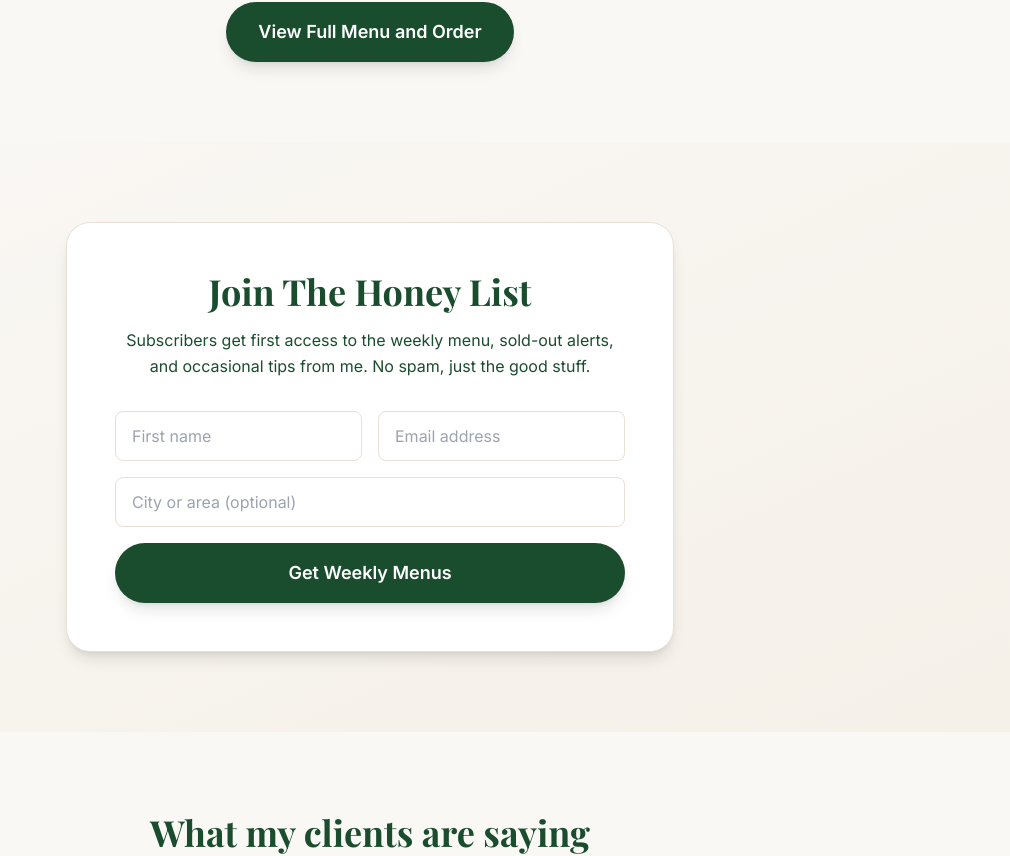
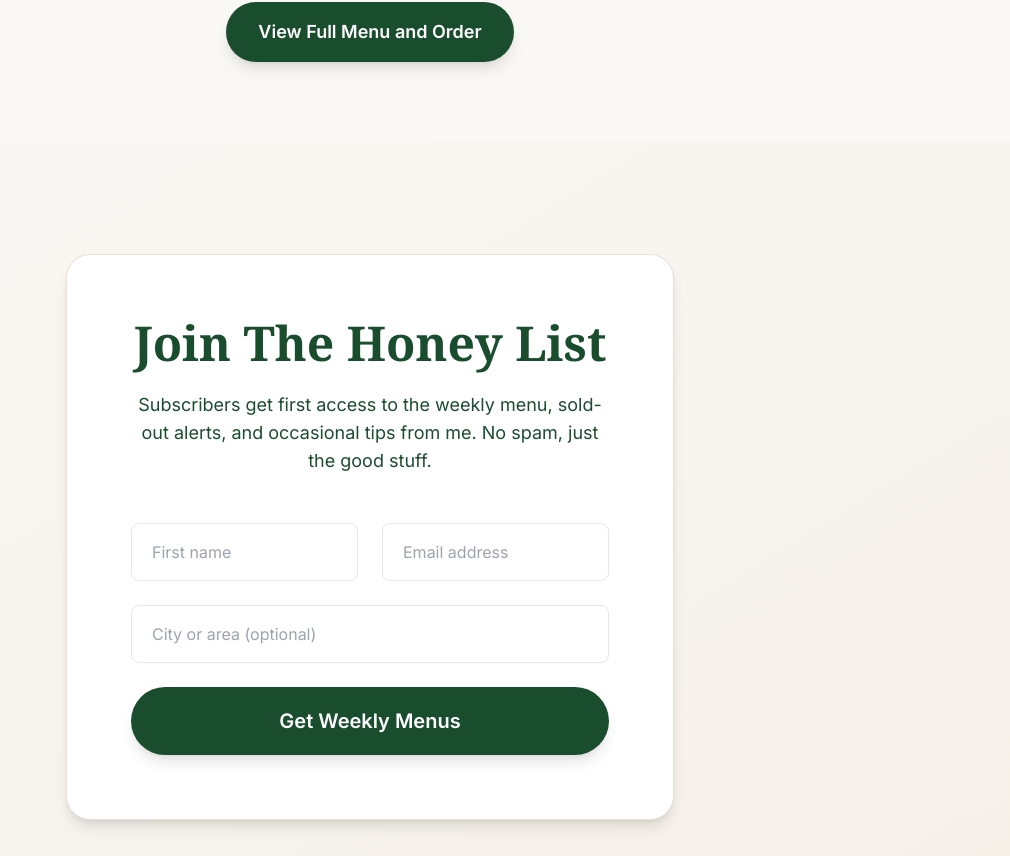
Before and after one commit to BTheCoderr/honeybyjasmine, a React (Create React App) app: page / in a window 1280 px wide. Shown: the part 4004-4860 px from the top of the page, without its empty margins (270-1280 px from the left). Built offline with nearby package versions, Linux system fonts and the light colour scheme; the HTML template or start-up script is replaced by a standard one.

Commit message:
Improve email signup form spacing and styling to match design

```diff
--- a/src/components/LandingPage.js
+++ b/src/components/LandingPage.js
@@ -715,17 +715,17 @@ const LandingPage = () => {
       </section>
 
       {/* Email Signup Section */}
-      <section className="bg-gradient-to-br from-[#faf8f5] to-[#f5f0e8] py-16 sm:py-20">
+      <section className="bg-gradient-to-br from-[#faf8f5] to-[#f5f0e8] py-20 sm:py-28">
         <div className="max-w-2xl mx-auto px-4 sm:px-6 lg:px-8">
-          <div className="bg-white rounded-3xl p-8 sm:p-12 shadow-lg border border-[#e8e0d5]">
-            <h2 className="text-3xl sm:text-4xl font-bold text-[#1a4d2e] mb-4 text-center">
+          <div className="bg-white rounded-3xl p-10 sm:p-14 md:p-16 shadow-lg border border-[#e8e0d5]">
+            <h2 className="text-3xl sm:text-4xl md:text-5xl font-serif font-bold text-[#1a4d2e] mb-6 text-center">
               Join The Honey List
             </h2>
-            <p className="text-center text-[#1a4d2e] mb-8 leading-relaxed">
+            <p className="text-center text-[#1a4d2e] mb-12 text-base sm:text-lg leading-relaxed max-w-xl mx-auto">
               Subscribers get first access to the weekly menu, sold-out alerts, and occasional tips from me. No spam, just the good stuff.
             </p>
-            <form onSubmit={handleEmailSubmit} className="space-y-4" noValidate>
-              <div className="grid sm:grid-cols-2 gap-4">
+            <form onSubmit={handleEmailSubmit} className="space-y-6" noValidate>
+              <div className="grid sm:grid-cols-2 gap-5 sm:gap-6">
                 <div>
                   <input
                     type="text"
@@ -737,14 +737,14 @@ const LandingPage = () => {
                     aria-label="First name"
                     aria-invalid={formErrors.firstName ? 'true' : 'false'}
                     aria-describedby={formErrors.firstName ? 'firstName-error' : undefined}
-                    className={`w-full px-4 py-3 rounded-lg border ${
+                    className={`w-full px-5 py-4 rounded-lg border text-gray-700 placeholder-gray-400 ${
                       formErrors.firstName
                         ? 'border-red-400 focus:ring-red-400'
-                        : 'border-[#e8e0d5] focus:ring-[#1a4d2e]'
+                        : 'border-gray-200 focus:ring-[#1a4d2e]'
                     } focus:outline-none focus:ring-2 focus:border-transparent transition-colors`}
                   />
                   {formErrors.firstName && (
-                    <p id="firstName-error" className="mt-1 text-sm text-red-600" role="alert">
+                    <p id="firstName-error" className="mt-2 text-sm text-red-600" role="alert">
                       {formErrors.firstName}
                     </p>
                   )}
@@ -760,14 +760,14 @@ const LandingPage = () => {
                     aria-label="Email address"
                     aria-invalid={formErrors.email ? 'true' : 'false'}
                     aria-describedby={formErrors.email ? 'email-error' : undefined}
-                    className={`w-full px-4 py-3 rounded-lg border ${
+                    className={`w-full px-5 py-4 rounded-lg border text-gray-700 placeholder-gray-400 ${
                       formErrors.email
                         ? 'border-red-400 focus:ring-red-400'
-                        : 'border-[#e8e0d5] focus:ring-[#1a4d2e]'
+                        : 'border-gray-200 focus:ring-[#1a4d2e]'
                     } focus:outline-none focus:ring-2 focus:border-transparent transition-colors`}
                   />
                   {formErrors.email && (
-                    <p id="email-error" className="mt-1 text-sm text-red-600" role="alert">
+                    <p id="email-error" className="mt-2 text-sm text-red-600" role="alert">
                       {formErrors.email}
                     </p>
                   )}
@@ -781,23 +781,23 @@ const LandingPage = () => {
                   onChange={handleInputChange}
                   placeholder="City or area (optional)"
                   aria-label="City or area (optional)"
-                  className="w-full px-4 py-3 rounded-lg border border-[#e8e0d5] focus:outline-none focus:ring-2 focus:ring-[#1a4d2e] focus:border-transparent"
+                  className="w-full px-5 py-4 rounded-lg border border-gray-200 text-gray-700 placeholder-gray-400 focus:outline-none focus:ring-2 focus:ring-[#1a4d2e] focus:border-transparent transition-colors"
                 />
               </div>
               {formErrors.submit && (
-                <div className="bg-red-50 border border-red-200 text-red-800 px-4 py-3 rounded-lg text-center" role="alert">
+                <div className="bg-red-50 border border-red-200 text-red-800 px-5 py-4 rounded-lg text-center" role="alert">
                   <p className="font-semibold">{formErrors.submit}</p>
                 </div>
               )}
               {formSubmitted && (
-                <div className="bg-green-50 border border-green-200 text-green-800 px-4 py-3 rounded-lg text-center" role="alert">
+                <div className="bg-green-50 border border-green-200 text-green-800 px-5 py-4 rounded-lg text-center" role="alert">
                   <p className="font-semibold">Thanks for joining The Honey List! 🍯</p>
-                  <p className="text-sm mt-1">Check your email for confirmation.</p>
+                  <p className="text-sm mt-2">Check your email for confirmation.</p>
                 </div>
               )}
               <button
                 type="submit"
-                className="w-full bg-[#1a4d2e] hover:bg-[#2d5016] text-white px-8 py-4 rounded-full font-semibold text-lg transition-all shadow-lg hover:shadow-xl focus:outline-none focus:ring-2 focus:ring-[#1a4d2e] focus:ring-offset-2 disabled:opacity-50 disabled:cursor-not-allowed flex items-center justify-center"
+                className="w-full bg-[#1a4d2e] hover:bg-[#2d5016] text-white px-8 py-5 rounded-full font-semibold text-lg sm:text-xl transition-all shadow-lg hover:shadow-xl focus:outline-none focus:ring-2 focus:ring-[#1a4d2e] focus:ring-offset-2 disabled:opacity-50 disabled:cursor-not-allowed flex items-center justify-center mt-4"
                 disabled={isSubmitting || formSubmitted}
                 aria-label="Submit email signup form"
               >
```
